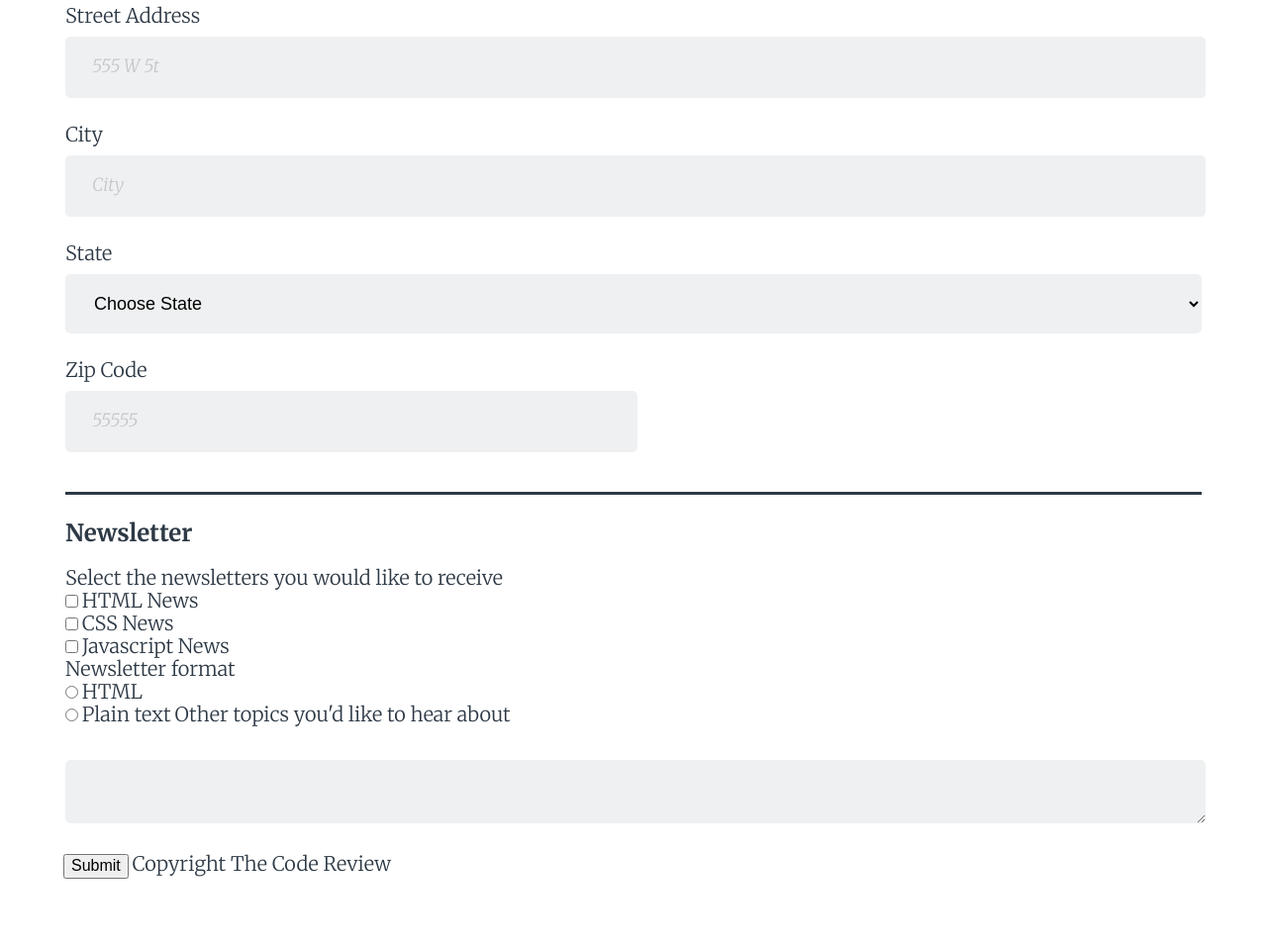
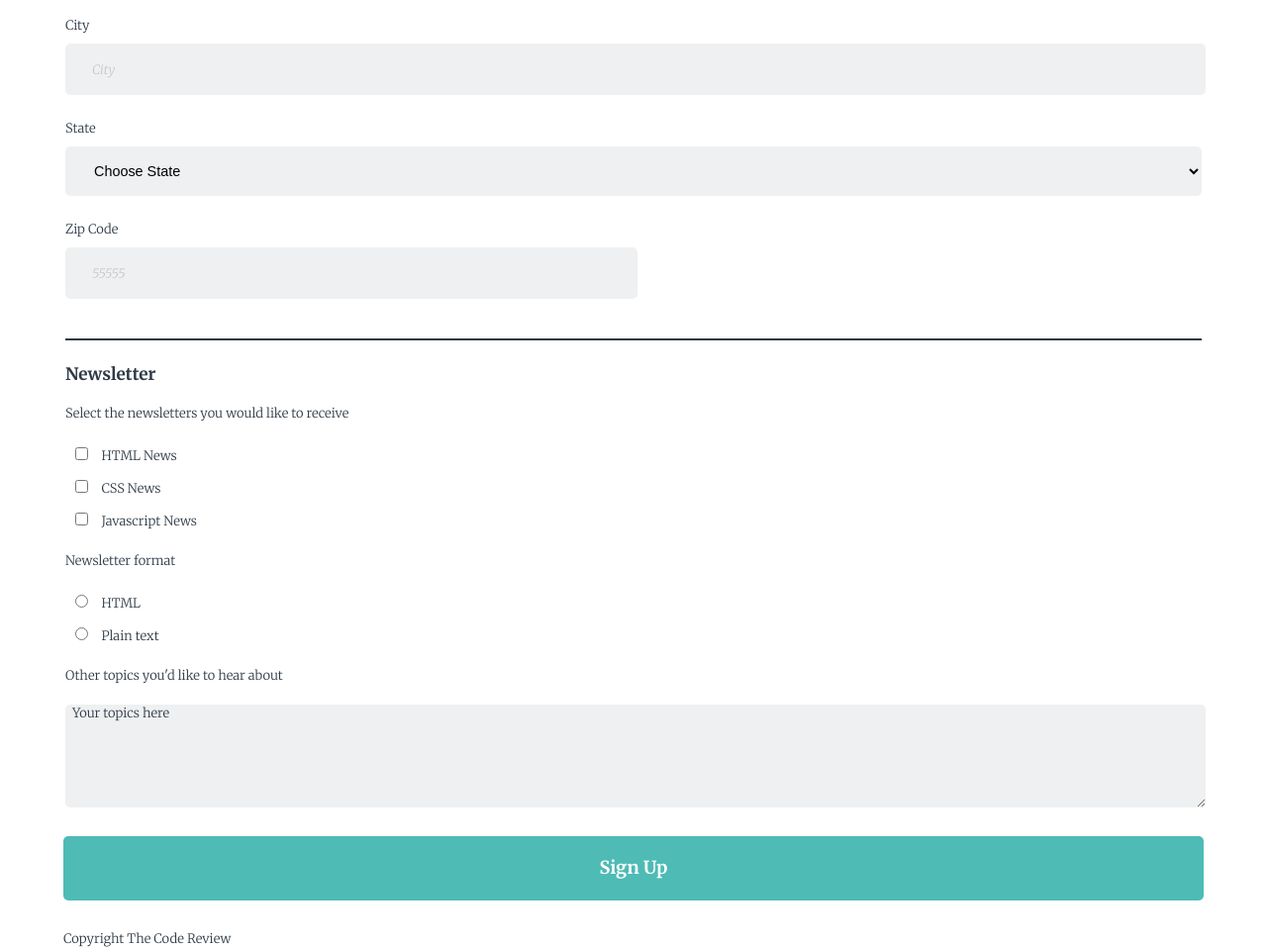
Before and after one commit to carlloganjr/fewd-project3, a plain HTML site: page form.html in a window 1280 px wide. Shown: the part 695-1652 px from the top of the page at 99% size. Before the commit the page ends 1583 px from the top, so only its background shows below. Drawn offline with Linux system fonts and the light colour scheme.

Commit message:
updated html and css

```diff
--- a/css/styles.css
+++ b/css/styles.css
@@ -2,10 +2,19 @@
 /* BASE ELEMENTS */
 
 body,
+textarea,
+input[type="submit"],
 input::placeholder {
 font-family: 'Merriweather', serif;
 color: #2d3945;
 font-weight: 300;
+}
+
+body,
+input::placeholder,
+p,
+label {
+  font-size: .9em;
 }
 
 header {
@@ -20,15 +29,15 @@ header h1 {
 
 h1,
 legend {
-  font-size: 1.5em;
+  font-size: 1.1875em;
   font-weight: 700;
   margin-top: 20px;
   margin-bottom: 20px;
 }
 
 form {
-  border-top: solid 3px #2d3945;
-  margin-top: 4px;
+  border-top: solid 2px #2d3945;
+  margin-top: 3px;
 }
 
 fieldset {
@@ -40,11 +49,6 @@ legend {
   padding-top: 25px;
 }
 
-p,
-label {
-  font-size: 1.25em;
-}
-
 /* CLASS ELEMENTS */
 
 .width {
@@ -54,7 +58,7 @@ label {
 }
 
 .signup-div {
-  border-bottom: solid 6px #2d3945;
+  border-bottom: solid 5px #2d3945;
   text-align: center;
   padding-top: 15px;
   padding-bottom: 30px;
@@ -62,7 +66,7 @@ label {
 
 .set-1 {
   padding-bottom: 15px;
-  border-bottom: solid 3px #2d3945;
+  border-bottom: solid 2px #2d3945;
 }
 
 /* SUBSTRING SELECTORS & PSUEDO-CLASSES */
@@ -75,11 +79,11 @@ input[type="email"] {
   background-color: #eff0f1;
   border: none;
   width: 100%;
-  height: 60px;
+  height: 50px;
   border-radius: 5px;
   margin-top: 10px;
   margin-bottom: 25px;
-  font-size: 1.125em;
+  font-size: 1em;
   text-indent: 25px;
 }
 
@@ -98,3 +102,27 @@ input[required]::placeholder {
   text-align: right;
   padding-right: 25px;
 }
+
+input[type^="check"],
+input[type*="radio"] {
+  margin: 10px;
+}
+
+/* OVERRIDE FOR TEXTAREA - HEIGHT & INDENT */
+textarea {
+  height: 100px;
+  text-indent: 5px;
+}
+/**************************************************/
+
+input[type="submit"] {
+  background-color: #4EBBB5;
+  width: 100%;
+  height: 65px;
+  color: #fff;
+  border: none;
+  border-radius: 5px;
+  margin-bottom: 30px;
+  font-weight: 700;
+  font-size: 1.25em;
+}
--- a/form.html
+++ b/form.html
@@ -94,23 +94,22 @@
         </fieldset>
         <fieldset>
           <legend>Newsletter</legend>
-          <label>Select the newsletters you would like to receive</label><br>
+          <label>Select the newsletters you would like to receive</label><br><br>
           <input type="checkbox" id="html-news" name="html_news">
           <label for="html-news">HTML News</label><br>
           <input type="checkbox" id="css-news" name="css_news">
           <label for="css-news">CSS News</label><br>
           <input type="checkbox" id="java-news" name="java_news">
-          <label for="">Javascript News</label><br>
-          <label>Newsletter format</label><br>
+          <label for="java-news">Javascript News</label><br><br>
+          <label>Newsletter format</label><br><br>
           <input type="radio" id="html" name="html-plain">
           <label for="html">HTML</label><br>
           <input type="radio" id="plain" name="html-plain">
-          <label for="plain">Plain text</label>
+          <label for="plain">Plain text</label><br><br>
           <label for="topics">Other topics you'd like to hear about</p>
-          <textarea id="topics" name="topics" placeholder="Your topics here">
-          </textarea>
+          <textarea id="topics" name="topics">Your topics here</textarea>
         </fieldset>
-        <input type="submit" id="sign-up" name="sign_up">
+        <input type="submit" id="sign-up" name="sign_up" value="Sign Up">
         <label id="copyright">Copyright The Code Review</label>
       </form>
   </body>
```
